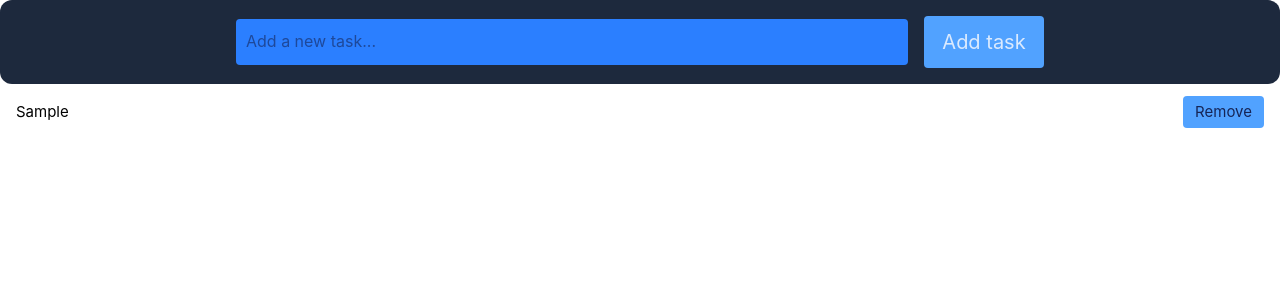
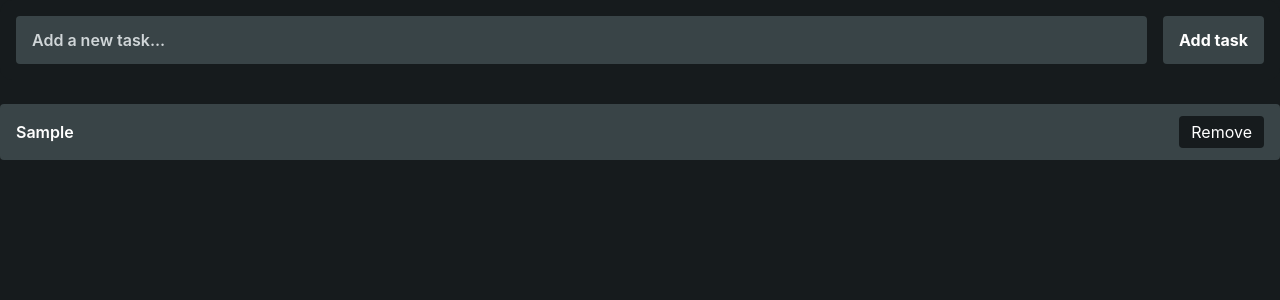
Before and after one commit to JacksonHoran/task-manager, a Vue app: page / in a window 1280 px wide. Both pictures are taken after typing "Sample" into the empty fields and a click on the button "Add task". Shown: the top 300 px of the page. Built offline with nearby package versions, Linux system fonts and the light colour scheme.

Commit message:
add uniform coloring

```diff
--- a/src/App.vue
+++ b/src/App.vue
@@ -3,7 +3,7 @@ import TaskList from "./components/TaskList.vue";
 </script>
 
 <template>
-  <main class="">
+  <main class="min-h-screen bg-mist-900">
     <TaskList />
   </main>
 </template>
--- a/src/assets/base.css
+++ /dev/null
@@ -1,86 +0,0 @@
-/* color palette from <https://github.com/vuejs/theme> */
-:root {
-  --vt-c-white: #ffffff;
-  --vt-c-white-soft: #f8f8f8;
-  --vt-c-white-mute: #f2f2f2;
-
-  --vt-c-black: #181818;
-  --vt-c-black-soft: #222222;
-  --vt-c-black-mute: #282828;
-
-  --vt-c-indigo: #2c3e50;
-
-  --vt-c-divider-light-1: rgba(60, 60, 60, 0.29);
-  --vt-c-divider-light-2: rgba(60, 60, 60, 0.12);
-  --vt-c-divider-dark-1: rgba(84, 84, 84, 0.65);
-  --vt-c-divider-dark-2: rgba(84, 84, 84, 0.48);
-
-  --vt-c-text-light-1: var(--vt-c-indigo);
-  --vt-c-text-light-2: rgba(60, 60, 60, 0.66);
-  --vt-c-text-dark-1: var(--vt-c-white);
-  --vt-c-text-dark-2: rgba(235, 235, 235, 0.64);
-}
-
-/* semantic color variables for this project */
-:root {
-  --color-background: var(--vt-c-white);
-  --color-background-soft: var(--vt-c-white-soft);
-  --color-background-mute: var(--vt-c-white-mute);
-
-  --color-border: var(--vt-c-divider-light-2);
-  --color-border-hover: var(--vt-c-divider-light-1);
-
-  --color-heading: var(--vt-c-text-light-1);
-  --color-text: var(--vt-c-text-light-1);
-
-  --section-gap: 160px;
-}
-
-@media (prefers-color-scheme: dark) {
-  :root {
-    --color-background: var(--vt-c-black);
-    --color-background-soft: var(--vt-c-black-soft);
-    --color-background-mute: var(--vt-c-black-mute);
-
-    --color-border: var(--vt-c-divider-dark-2);
-    --color-border-hover: var(--vt-c-divider-dark-1);
-
-    --color-heading: var(--vt-c-text-dark-1);
-    --color-text: var(--vt-c-text-dark-2);
-  }
-}
-
-*,
-*::before,
-*::after {
-  box-sizing: border-box;
-  margin: 0;
-  font-weight: normal;
-}
-
-body {
-  min-height: 100vh;
-  color: var(--color-text);
-  background: var(--color-background);
-  transition:
-    color 0.5s,
-    background-color 0.5s;
-  line-height: 1.6;
-  font-family:
-    Inter,
-    -apple-system,
-    BlinkMacSystemFont,
-    'Segoe UI',
-    Roboto,
-    Oxygen,
-    Ubuntu,
-    Cantarell,
-    'Fira Sans',
-    'Droid Sans',
-    'Helvetica Neue',
-    sans-serif;
-  font-size: 15px;
-  text-rendering: optimizeLegibility;
-  -webkit-font-smoothing: antialiased;
-  -moz-osx-font-smoothing: grayscale;
-}
--- a/src/assets/main.css
+++ b/src/assets/main.css
@@ -1,2 +1 @@
 @import "tailwindcss";
-@import './base.css';
--- a/src/components/TaskForm.vue
+++ b/src/components/TaskForm.vue
@@ -17,18 +17,17 @@ const handleSubmit = () => {
 <template>
   <form
     @submit.prevent="handleSubmit"
-    class="relative bg-slate-800 p-4 mx-auto flex rounded-xl items-center justify-center gap-4 text-center"
+    class="relative bg-mist-900 p-4 mx-auto flex rounded-xl items-center justify-center gap-4 text-center"
   >
     <input
       v-model="taskName"
       type="text"
-      class="relative z-10 pointer-events-auto w-full max-w-2xl p-2.5 text-[16px] text-blue-100 font-bold outline-none bg-blue-500 rounded placeholder:text-blue-950/60"
+      class="flex-1 h-12 px-4 text-[16px] text-white font-semibold placeholder:font-semibold placeholder:text-mist-300 outline-none bg-mist-700 rounded"
       placeholder="Add a new task..."
     />
     <button
       type="submit"
-      class="relative z-10 pointer-events-auto w-30 max-w-2xl p-2.5 text-[20px] bg-blue-400 text-blue-100 font-bold transition-all duration-300 hover:bg-blue-200 cursor-pointer rounded"
-    >
+      class="h-12 px-4 text-[16px] bg-mist-700 text-white font-bold hover:bg-mist-500 rounded"    >
       Add task
     </button>
   </form>
--- a/src/components/TaskItem.vue
+++ b/src/components/TaskItem.vue
@@ -11,21 +11,12 @@ const remove = () => {
 
 <template>
   <div
-    class="flex items-center justify-between px-4 py-3 rounded cursor-pointer transition-all bg-white text-black hover:bg-slate-50">
-    <p class="truncate">{{ task.name }}</p>
+    class="flex items-center justify-between px-4 py-3 rounded cursor-pointer transition-all bg-mist-700 text-white hover:bg-mist-500">
+    <p class="truncate max-w-full font-semibold">{{ task.name }}</p>
     <button
       @click.stop="remove"
-      class="px-3 py-1 rounded bg-blue-400 text-blue-950">
+      class="px-3 py-1 rounded bg-mist-900 text-white hover:bg-mist-700">
       Remove
     </button>
   </div>
 </template>
-
-<style scoped>
-.truncate {
-  max-width: 100%;
-  overflow: hidden;
-  text-overflow: ellipsis;
-  white-space: nowrap;
-}
-</style>
```
